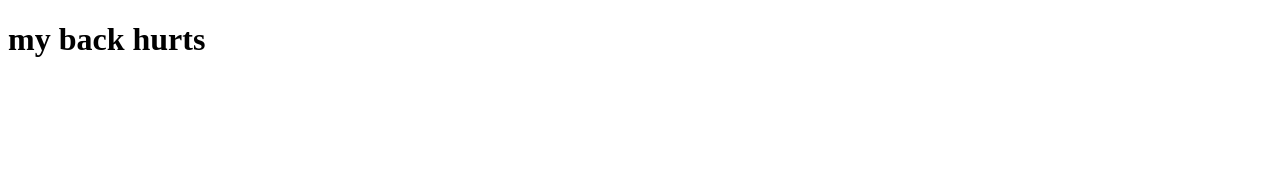
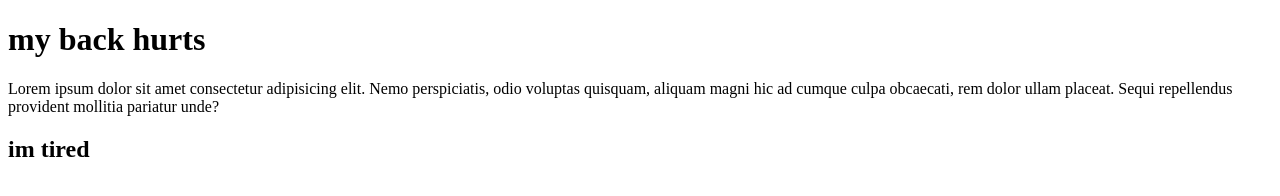
Before and after one commit to yedgar93/fall-24-dmit1530-4-sample-github-starter-course, a plain HTML site: page index.html in a window 1280 px wide. Drawn offline with Linux system fonts and the light colour scheme.

Commit message:
added p and h2
i added some lorem ipsum and added another title

```diff
--- a/index.html
+++ b/index.html
@@ -7,5 +7,8 @@
 </head>
 <body>
     <h1>my back hurts</h1>
+    <p>Lorem ipsum dolor sit amet consectetur adipisicing elit. Nemo perspiciatis, odio voluptas quisquam, aliquam magni hic ad cumque culpa obcaecati, rem dolor ullam placeat. Sequi repellendus provident mollitia pariatur unde?</p>
+
+    <h2>im tired</h2>
 </body>
 </html>
```
